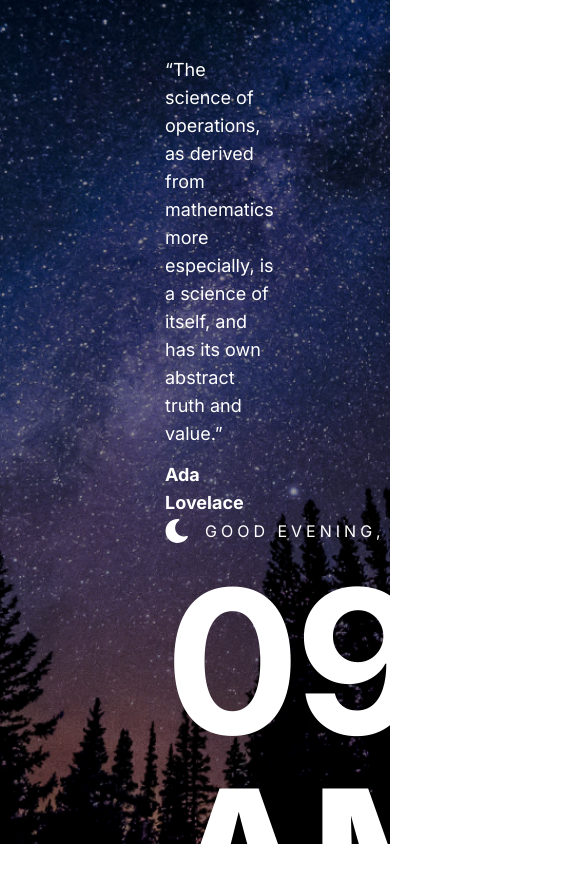
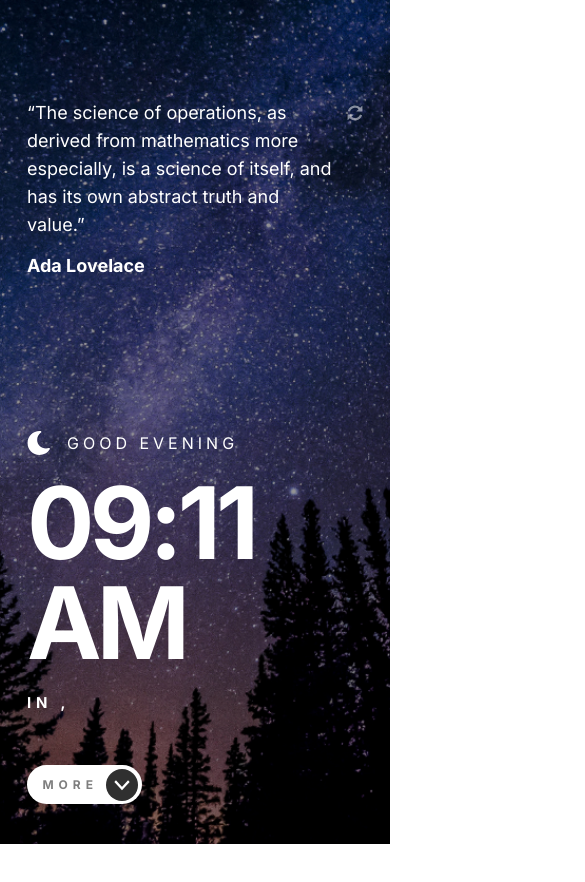
Before and after one commit to moroSamuele/frontend-mentor-clock-app, a Next.js app: page / in a window 390 px wide. Shown: the top 882 px of the page, 585 px wide, since content can reach past the window. After the commit the page ends 844 px from the top, so only its background shows below. Built offline with nearby package versions, Linux system fonts and the light colour scheme; no server answers.

Commit message:
Completamento della challenge Clock App anche con versione mobile responsive

```diff
--- a/package.json
+++ b/package.json
@@ -13,7 +13,8 @@
     "eslint-config-next": "13.0.2",
     "next": "13.0.2",
     "react": "18.2.0",
-    "react-dom": "18.2.0"
+    "react-dom": "18.2.0",
+    "sun-time": "^1.0.2"
   },
   "devDependencies": {
     "autoprefixer": "^10.4.13",
--- a/pages/index.js
+++ b/pages/index.js
@@ -1,15 +1,22 @@
+import { data } from 'autoprefixer';
 import Head from 'next/head'
 import Image from 'next/image';
 import { useEffect, useState } from 'react'
+
 
 export default function Home() {
     const [date, setDate] = useState(new Date());
     const [info, setInfo] = useState({ ip: "" });
     const [showMore, setShowMore] = useState(false);
+    const [quote, setQuotes] = useState({
+        'quote': '“The science of operations, as derived from mathematics more especially, is a science of itself, and has its own abstract truth and value.”',
+        'author': 'Ada Lovelace',
+    });
 
     const currentDate = new Date();
     const startDate = new Date(date.getFullYear(), 0, 0);
-    const itsDay = date.toLocaleTimeString([], {hour: '2-digit'}) >= 6 && date.toLocaleTimeString([], {hour: '2-digit'}) <= 11;
+    const [sunrise, setSunrise] = useState(null);
+    const [sunset, setSunset] = useState(null);
 
 
     // Get current time
@@ -23,15 +30,40 @@ export default function Home() {
 
     // Get current position by IP
     useEffect(() => {
-        fetch("https://ip.nf/me.json", {method: "get"})
+        fetch("http://ip-api.com/json/", {method: "get"})
             .then((response) => response.json())
             .then((data) => {
                 setInfo({ ...data })
             });
+
+        fetch("https://api.sunrise-sunset.org/json?lat=" + info.lat + "&lng=" + info.lon + "&formatted=0")
+            .then(res => res.json())
+            .then(data => {
+                const sunrise = new Date(data.results.sunrise);
+                const sunset = new Date(data.results.sunset);
+                setSunrise(sunrise.toLocaleTimeString([], {hour: '2-digit', minute:'2-digit'}));
+                setSunset(sunset.toLocaleTimeString([], {hour: '2-digit', minute:'2-digit'}));
+            });
     }, []);
 
+
+    const itsDay = date.toLocaleTimeString([], {hour: '2-digit',  minute:'2-digit'}) >= sunrise && date.toLocaleTimeString([], {hour: '2-digit',  minute:'2-digit'}) <= sunset;
+
+    // Get randomized quotes
+    const randomQuote = () => {
+        fetch('https://dummyjson.com/quotes/random')
+            .then(res => res.json())
+            .then((data) => {
+                setQuotes({
+                    'quote': data.quote,
+                    'author': data.author,
+                })
+            });
+    }
+
+
     return (
-        <div class={`${ itsDay ? "wallpaperDay" : "wallpaperNight" } w-full h-[100vh]`}>
+        <div className={`${ itsDay ? "wallpaperDay" : "wallpaperNight" } w-full h-[100vh]`}>
             <Head>
                 <title>Frontend Mentor - Clock App</title>
 
@@ -42,67 +74,71 @@ export default function Home() {
                 <meta name="viewport" content="width=device-width, initial-scale=1.0" />
             </Head>
 
-            <div className="w-full h-full float-left">
-                <div className="h-full px-[165px] pt-[56px] pb-[98px] flex flex-col justify-between">
+            <div className="w-full h-full float-left flex justify-center items-center">
+                <div className="h-full w-[calc(100%-54px)] pt-[99px] pb-[40px] sm:w-[calc(100%-128px)] sm:pb-[64px] sm:pt-[64px] md:w-[calc(100%-340px)] md:pt-[56px] md:pb-[98px] flex flex-col justify-between">
                     {
                         !showMore &&
                             <div className="w-full flex flex-col max-w-[540px]">
-                                <div className="flex space-x-2">
-                                    <p className="text-white">“The science of operations, as derived from mathematics more especially, is a science of itself, and has its own abstract truth and value.”</p>
-                                    <div className="relative w-[35px] h-[35px] cursor-pointer opacity-[0.5] transition-all hover:opacity-100">
+                                <div className="block">
+                                    <p className="text-white float-left max-w-[calc(100%-24px)] xs:text-[12px] xs:leading-[22px]">{quote.quote}</p>
+                                    <div className="float-left relative w-[16px] h-[16px] ml-[8px] mt-[6px] cursor-pointer opacity-[0.5] transition-all hover:opacity-100" onClick={randomQuote}>
                                         <Image
                                             src="/images/refresh-arrow.svg"
                                             layout="fill"
+                                            alt="Refreshing quotes"
                                         />
                                     </div>
                                 </div>
-                                <h5 className="text-white mt-[13px]">Ada Lovelace</h5>
+                                <h5 className="text-white mt-[13px] xs:text-[12px] xs:leading-[12px]">{quote.author}</h5>
                             </div>
                     }
-                    <div className="flex justify-between">
-                        <div className="flex flex-col">
+                    <div className="flex flex-col md:flex-row justify-between">
+                        <div className="flex flex-col mb-[48px] sm:mb-[80px] md:mb-0">
                             <div className="flex space-x-[16px] items-center">
                                 <div className="relative w-[24px] h-[24px]">
                                     <Image
                                         src={`/images/${ itsDay ? "sun" : "moon" }.svg`}
                                         layout="fill"
+                                        alt="Night & Day icon"
                                     />
                                 </div>
-                                <h4 className="text-white">Good { itsDay ? "morning" : "evening" }, it's currently</h4>
+                                <h4 className="text-white xs:text-[15px] sm:text-[18px]">Good { itsDay ? "morning" : "evening" }<span className="hidden sm:block md:block float-right">, it's currently</span></h4>
                             </div>
-                            <h1 className="text-white mt-[16px]">{date.toLocaleTimeString([], {hour: '2-digit', minute:'2-digit'})}</h1>
-                            <h3 className="text-white mt-[16px]">In {info.ip.city !== "" ? info.ip.city : "Unknown" }, {info.ip.country_code}</h3>
+                            <h1 className="text-white mt-[16px] sm:mt-0 text-[100px] leading-[100px] sm:text-[175px] sm:leading-[175px] md:text-[200px] md:leading-[200px]">{date.toLocaleTimeString([], {hour: '2-digit', minute:'2-digit'})}</h1>
+                            <h3 className="text-white mt-[16px] text-[15px] sm:mt-0 sm:text-[18px]">In {info.city !== "" ? info.city : "Unknown" }, {info.countryCode}</h3>
                         </div>
 
                         {
                             !showMore ?
                                 <div className="flex items-end">
-                                    <div className="group cursor-pointer w-[146px] h-[56px] rounded-full bg-white justify-end items-center flex" onClick={() => setShowMore(!showMore)}>
-                                        <p className="text-[1rem] text-black opacity-[0.5] uppercase tracking-[5px] font-bold">
+                                    <div className="group cursor-pointer w-[115px] h-[39px] sm:w-[146px] sm:h-[56px] rounded-full bg-white justify-end items-center flex" onClick={() => setShowMore(!showMore)}>
+                                        <p className="text-[12px] sm:text-[1rem] text-black opacity-[0.5] uppercase tracking-[5px] font-bold">
                                             More
                                         </p>
-                                        <div className="bg-halfBlack w-[40px] h-[40px] relative rounded-full mr-[8px] ml-[10px] flex justify-center items-center transition-all group-hover:bg-[#999]">
+                                        <div className="bg-halfBlack w-[32px] h-[32px] sm:w-[40px] sm:h-[40px] relative rounded-full mr-[4px] sm:mr-[8px] ml-[8px] sm:ml-[10px] flex justify-center items-center transition-all group-hover:bg-[#999]">
                                             <Image
                                                 src="/images/arrow-button.svg"
                                                 width="16"
                                                 height="10"
                                                 className="mt-[2px]"
+                                                alt="Expand more informations"
                                             />
                                         </div>
                                     </div>
                                 </div>
                             :
                                 <div className="flex items-end">
-                                    <div className="group cursor-pointer w-[146px] h-[56px] rounded-full bg-white justify-end items-center flex" onClick={() => setShowMore(!showMore)}>
-                                        <p className="text-[1rem] text-black opacity-[0.5] uppercase tracking-[5px] font-bold">
+                                    <div className="group cursor-pointer w-[115px] h-[39px] sm:w-[146px] sm:h-[56px] rounded-full bg-white justify-end items-center flex" onClick={() => setShowMore(!showMore)}>
+                                        <p className="text-[12px] sm:text-[1rem] text-black opacity-[0.5] uppercase tracking-[5px] font-bold">
                                             Less
                                         </p>
-                                        <div className="bg-halfBlack w-[40px] h-[40px] relative rounded-full mr-[8px] ml-[10px] flex justify-center items-center transition-all group-hover:bg-[#999]">
+                                        <div className="bg-halfBlack w-[32px] h-[32px] sm:w-[40px] sm:h-[40px] relative rounded-full mr-[4px] sm:mr-[8px] ml-[8px] sm:ml-[10px] flex justify-center items-center transition-all group-hover:bg-[#999]">
                                             <Image
                                                 src="/images/arrow-button.svg"
                                                 width="16"
                                                 height="10"
                                                 className="mt-[-2px] transform rotate-180"
+                                                alt="Expand less informations"
                                             />
                                         </div>
                                     </div>
@@ -112,26 +148,26 @@ export default function Home() {
                 </div>
                 {
                     showMore &&
-                        <div className={`backdrop-blur-md ${ itsDay ? "bg-white/75 text-black" : "bg-black/75 text-white" } h-1/2 absolute w-full bottom-0`}>
-                            <div className="w-full h-full px-[165px] py-[74px] grid grid-cols-2">
-                                <div className="grid grid-cols-1 border-r-[1px] border-r-halfBlack/[0.25]">
-                                    <div className="flex flex-col space-y-[9px] mb-[42px]">
-                                        <h6>Current timezone</h6>
-                                        <h2>{info.ip.city !== "" ? info.ip.city : "Unknown"}</h2>
+                        <div className={`backdrop-blur-md ${ itsDay ? "bg-white/75 text-black" : "bg-black/75 text-white" } h-[256px] sm:h-1/2 absolute w-full bottom-0`}>
+                            <div className="w-full h-full px-[26px] py-[48px] sm:px-[64px] sm:py-[119px] md:px-[165px] md:py-[74px] flex flex-col space-y-[16px] sm:grid sm:grid-cols-2">
+                                <div className="flex flex-col space-y-[16px] sm:grid sm:grid-cols-1 md:border-r-[1px] border-r-halfBlack/[0.25]">
+                                    <div className="flex xs:items-center h-[28px] justify-between sm:flex-col sm:space-y-[9px] sm:mb-[42px]">
+                                        <h6 className="text-[10px] sm:text-[0.938rem]">Current timezone</h6>
+                                        <h2 className="text-[20px] leading-[20px] sm:text-[3.5rem] sm:leading-[68px]">{info.timezone}</h2>
                                     </div>
-                                    <div className="flex flex-col space-y-[9px]">
-                                        <h6>Day of the year</h6>
-                                        <h2>{Math.floor((date - startDate) / (1000 * 60 * 60 * 24))}</h2>
+                                    <div className="flex xs:items-center h-[28px] justify-between sm:flex-col space-y-[9px]">
+                                        <h6 className="text-[10px] sm:text-[0.938rem]">Day of the year</h6>
+                                        <h2 className="text-[20px] leading-[20px] sm:text-[3.5rem] sm:leading-[68px]">{Math.floor((date - startDate) / (1000 * 60 * 60 * 24))}</h2>
                                     </div>
                                 </div>
-                                <div className="grid grid-cols-1 ml-[94px]">
-                                    <div className="flex flex-col space-y-[9px] mb-[42px]">
-                                        <h6>Day of the week</h6>
-                                        <h2>{date.getDay()}</h2>
+                                <div className="flex flex-col space-y-[16px] sm:grid sm:grid-cols-1 sm:ml-[94px]">
+                                    <div className="flex xs:items-center h-[28px] justify-between sm:flex-col space-y-[9px] sm:mb-[42px]">
+                                        <h6 className="text-[10px] sm:text-[0.938rem]">Day of the week</h6>
+                                        <h2 className="text-[20px] leading-[20px] sm:text-[3.5rem] sm:leading-[68px]">{date.getDay()}</h2>
                                     </div>
-                                    <div className="flex flex-col space-y-[9px]">
-                                        <h6>Week number</h6>
-                                        <h2>{Math.ceil(Math.floor((currentDate - startDate) / (24 * 60 * 60 * 1000)) / 7)}</h2>
+                                    <div className="flex xs:items-center h-[28px] justify-between sm:flex-col space-y-[9px]">
+                                        <h6 className="text-[10px] sm:text-[0.938rem]">Week number</h6>
+                                        <h2 className="text-[20px] leading-[20px] sm:text-[3.5rem] sm:leading-[68px]">{Math.ceil(Math.floor((currentDate - startDate) / (24 * 60 * 60 * 1000)) / 7)}</h2>
                                     </div>
                                 </div>
                             </div>
--- a/styles/globals.css
+++ b/styles/globals.css
@@ -38,6 +38,7 @@ h1, h2, h3, h5 {
 
 h4, h6 {
     font-weight: 400;
+    text-transform: uppercase;
 }
 
 h1 {
--- a/tailwind.config.js
+++ b/tailwind.config.js
@@ -19,6 +19,10 @@ module.exports = {
       animation: {
         up: "up 200ms ease-in-out"
       },
+      screens: {
+        'xs': '375',
+        // => @media (max-width: 375px) { ... }
+      }
     },
   },
   plugins: [],
```
Also changed, not shown: 1 other file (tests, documents, lock files or other folders).
